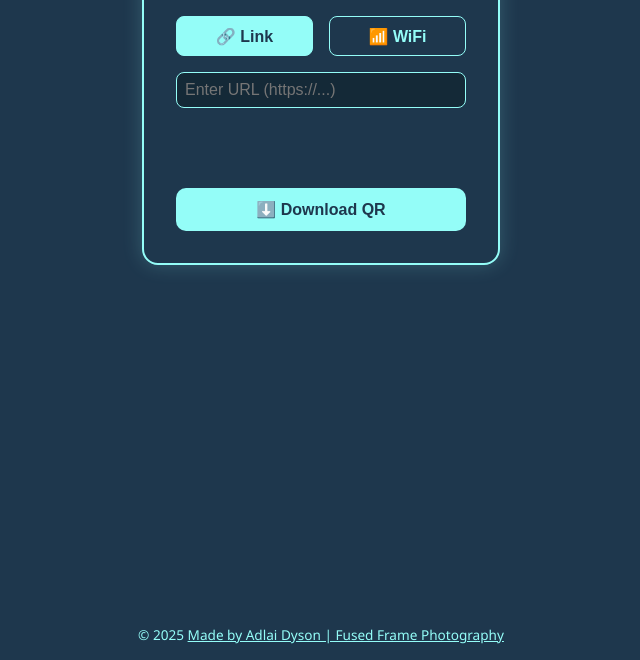
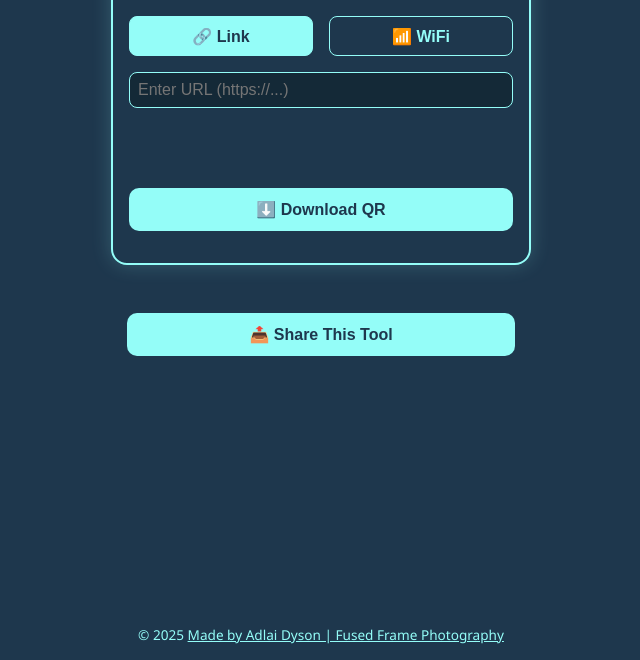
Before and after one commit to adlaidyson-ffp/QRgen, a plain HTML site: page index.html in a window 1280 px wide. Shown: the part 140-800 px from the top of the page, without its empty margins (319-959 px from the left). Drawn offline with Linux system fonts and the light colour scheme.

Commit message:
Update index.html

```diff
--- a/index.html
+++ b/index.html
@@ -16,6 +16,8 @@
       background-color: #1e374d;
       color: #94fdf8;
       min-height: 100vh;
+      width: 100%;
+      overflow-x: hidden;
       display: flex;
       flex-direction: column;
       align-items: center;
@@ -25,11 +27,11 @@
       background: #1e374d;
       border: 2px solid #94fdf8;
       border-radius: 16px;
-      padding: 2rem;
+      padding: 2rem 1rem;
       max-width: 420px;
-      width: 90%;
+      width: 100%;
       box-shadow: 0 0 20px rgba(148, 253, 248, 0.2);
-      margin: 2rem 0;
+      margin: 2rem auto 1rem auto;
     }
 
     h1 {
@@ -42,10 +44,11 @@
       display: flex;
       gap: 1rem;
       margin-bottom: 1rem;
+      flex-wrap: wrap;
     }
 
     .tabs button {
-      flex: 1;
+      flex: 1 1 40%;
       padding: 0.6rem;
       background: transparent;
       color: #94fdf8;
@@ -102,11 +105,19 @@
       display: none;
     }
 
+    .share-btn {
+      max-width: 420px;
+      width: 100%;
+      margin: 1rem auto 0 auto;
+      padding: 0 1rem;
+    }
+
     .footer {
       text-align: center;
       font-size: 0.85rem;
       padding: 1rem;
       margin-top: auto;
+      width: 100%;
     }
 
     .footer a {
@@ -154,6 +165,10 @@
 
     <div id="qrcode"></div>
     <button onclick="downloadQR()">⬇️ Download QR</button>
+  </div>
+
+  <div class="share-btn">
+    <button onclick="shareQR()">📤 Share This Tool</button>
   </div>
 
   <footer class="footer">
@@ -212,6 +227,24 @@
       link.click();
     }
 
+    async function shareQR() {
+      try {
+        const shareData = {
+          title: 'QR Code Generator by Adlai Dyson',
+          text: 'Generate QR codes for links and WiFi easily!',
+          url: window.location.href
+        };
+
+        if (navigator.share) {
+          await navigator.share(shareData);
+        } else {
+          alert("Sharing is not supported in this browser.");
+        }
+      } catch (err) {
+        console.error('Error sharing:', err);
+      }
+    }
+
     document.getElementById("year").textContent = new Date().getFullYear();
   </script>
 </body>
```
